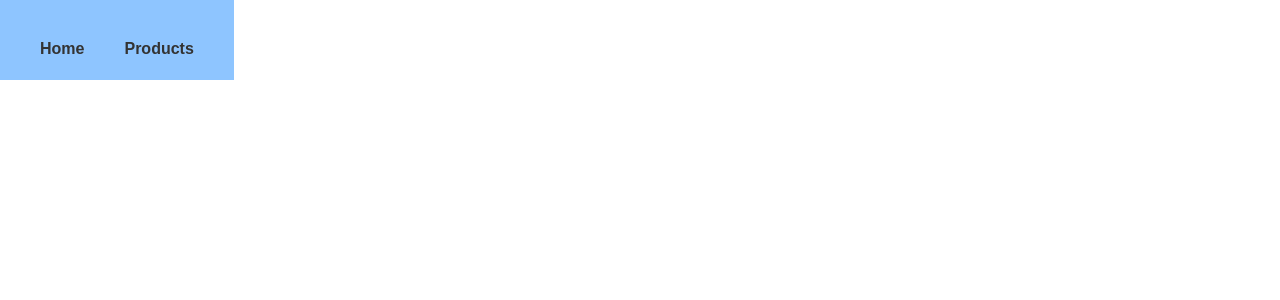
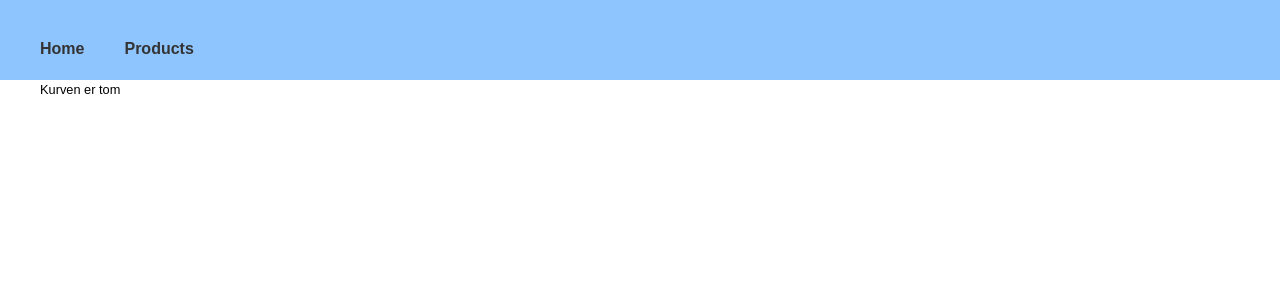
Before and after one commit to simple-shop-laerke-klara-helene/simple-shop, a Next.js app: page /payment in a window 1280 px wide. Shown: the top 300 px of the page. Built offline with nearby package versions, Linux system fonts and the light colour scheme.

Commit message:
basket funktionalitet

```diff
--- a/src/app/(route)/payment/page.js
+++ b/src/app/(route)/payment/page.js
@@ -1,19 +1,18 @@
 
 import Header from "@/app/components/Header";
 import { Suspense } from "react";
+import PaymentComponent from "@/app/components/PaymentComponent";
 
 export default function detail({ params }) {
 
   return (
    <>
-    <header>
+    <header className="grid col-[full] grid-cols-subgrid">
       <Header />
     </header>
 
      <main>
-         <Suspense fallback={<div>Loading product...</div>}>
-
-         </Suspense>
+         <PaymentComponent />
     </main>
     </>
   );
--- a/src/app/(route)/products/page.js
+++ b/src/app/(route)/products/page.js
@@ -38,7 +38,7 @@ async function ProductListContainer({ searchParams }) {
   const {category} = await searchParams;
   console.log(category)
   return (
-    <div className="grid grid-cols-[repeat(auto-fit,minmax(200px,300px))] gap-6 p-4 grid-row-subgrid">
+    <div className="grid grid-cols-[repeat(auto-fit,minmax(200px,300px))] p-4 gap-6 grid-row-subgrid">
       <ProductList category={category} />
     </div>
   );
--- /dev/null
+++ b/src/app/components/AddProductButton.jsx
@@ -0,0 +1,15 @@
+"use client";
+import useCartStore from "../store/shop";
+
+export default function AddToCartButton({ product }) {
+  const addToCart = useCartStore((state) => state.addToCart);
+
+  return (
+    <a
+      onClick={() => addToCart(product)}
+  className="border color-light-grey shadow-2xl rounded-lg px-4 py-3 bg-gray-200 justify-center items-center grid mt-2 mb-5 cursor-pointer"
+    >
+      Add to basket
+    </a>
+  );
+}
--- a/src/app/components/BasketComponent.jsx
+++ b/src/app/components/BasketComponent.jsx
@@ -1,22 +1,107 @@
+// "use client";
+// import useStore from "../store/shop";
+// import { FaRegStar, FaStar } from "react-icons/fa6";
+
+// const BasketComponent = ({ id }) => {
+//   const { shop, toggleshop } = useStore();
+
+//   console.log(shop);
+//   if (shop.includes(id)) {
+//     console.log("shop:", id);
+//     return (
+//       <FaStar size={25} color={"#FFD700"} onClick={() => toggleshop(id)} />
+//     );
+//   } else {
+//     console.log("Not shop:", id);
+//     return (
+//       <FaRegStar size={25} color={"gray"} onClick={() => toggleshop(id)} />
+//     );
+//   }
+// };
+
+// export default BasketComponent;
+
 "use client";
-import useStore from "../store/shop";
-import { FaRegStar, FaStar } from "react-icons/fa6";
+import useCartStore from "../store/shop";
+import Link from "next/link";
 
-const BasketComponent = ({ id }) => {
-  const { shop, toggleshop } = useStore();
+export default function Cart() {
+  const cart = useCartStore((state) => state.cart);
+  const increase = useCartStore((state) => state.increaseQuantity);
+  const decrease = useCartStore((state) => state.decreaseQuantity);
+  const remove = useCartStore((state) => state.removeFromCart);
 
-  console.log(shop);
-  if (shop.includes(id)) {
-    console.log("shop:", id);
-    return (
-      <FaStar size={25} color={"#FFD700"} onClick={() => toggleshop(id)} />
-    );
-  } else {
-    console.log("Not shop:", id);
-    return (
-      <FaRegStar size={25} color={"gray"} onClick={() => toggleshop(id)} />
-    );
-  }
-};
+if (cart.length === 0) return <p>Kurven er tom</p>;
 
-export default BasketComponent;
+  return (
+    <div className="fixed top-40 right-4 w-64 bg-white shadow-lg rounded-xl flex flex-col max-h-96">
+  {/* Header - altid synlig */}
+  <div className="p-4 border-b">
+    <h2 className="font-semibold text-lg">Kurv</h2>
+    <hr />
+  </div>
+
+  {/* Scrollable product list */}
+  <div className="flex-1 overflow-y-auto p-4 space-y-2">
+    {cart.length === 0 && <p>Kurven er tom</p>}
+
+    {cart.map((item) => (
+      <div key={item.id} className="border-b pb-2 bg-gray-200 rounded-lg p-3">
+        <div className="flex justify-between">
+          <h3 className="font-semibold mb-0">{item.title}</h3>
+          <p>{item.price} €</p>
+        </div>
+        <div className="flex items-center gap-2 justify-between">
+          <div className="gap-2 flex">
+            <button onClick={() => decrease(item.id)}>-</button>
+            <span>{item.quantity}</span>
+            <button onClick={() => increase(item.id)}>+</button>
+          </div>
+          <button
+            onClick={() => remove(item.id)}
+            className=""
+          >
+            Remove
+          </button>
+        </div>
+      </div>
+    ))}
+  </div>
+
+  {/* Footer - altid synlig */}
+  <div className="p-4 border-t">
+    <Link
+      href="/payment"
+      className="w-full text-center border border-black  py-2 rounded-lg shadow grid"
+    >
+      Go to Payment
+    </Link>
+  </div>
+</div>
+
+  );
+}
+
+// "use client";
+// import useCartStore from "../store/shop";
+
+// const AddToCartButton = ({ product }) => {
+//   const addToCart = useCartStore((state) => state.addToCart);
+//   const cart = useCartStore((state) => state.cart);
+
+//   // Check om produkt allerede i kurv
+//   const existing = cart.find((item) => item.id === product.id);
+
+//   return (
+//     <button
+//       onClick={() => addToCart(product)}
+//       className={`px-4 py-2 rounded ${
+//         existing ? "bg-green-500 text-white" : "bg-black text-white"
+//       }`}
+//     >
+//       {existing ? "Tilføjet" : "Læg i kurv"}
+//     </button>
+//   );
+// };
+
+// export default AddToCartButton;
--- /dev/null
+++ b/src/app/components/PaymentComponent.jsx
@@ -0,0 +1,45 @@
+"use client";
+import useCartStore from "../store/shop";
+import Link from "next/link";
+
+export default function Cart() {
+  const cart = useCartStore((state) => state.cart);
+  const increase = useCartStore((state) => state.increaseQuantity);
+  const decrease = useCartStore((state) => state.decreaseQuantity);
+  const remove = useCartStore((state) => state.removeFromCart);
+
+if (cart.length === 0) return <p>Kurven er tom</p>;
+
+  return (
+    <div className="grid">
+      <h1 className="font-semibold mb-2">Kurv</h1>
+
+      {cart.length === 0 && <p>Kurven er tom</p>}
+
+      {cart.map((item) => (
+        <div key={item.id} className="border-b py-2">
+          <p className="font-semibold">{item.title}</p>
+          <p>{item.price} kr</p>
+          <p>Antal: {item.quantity}</p>
+
+           <div className="flex items-center gap-2 mt-1">
+            <button onClick={() => decrease(item.id)}>-</button>
+            <span>{item.quantity}</span>
+            <button onClick={() => increase(item.id)}>+</button>
+          </div>
+          <button
+            onClick={() => remove(item.id)}
+            className="text-red-500 text-sm mt-1"
+          >
+            Fjern
+          </button>
+<Link href="/payment" className="border bg-gray-200 items-center justify-center grid shadow-lg">
+Go to Payment
+</Link>
+
+        </div>
+
+      ))}
+    </div>
+  );
+}
--- a/src/app/components/ProductList.jsx
+++ b/src/app/components/ProductList.jsx
@@ -2,6 +2,7 @@ import Image from "next/image";
 import Link from "next/link";
 import { Suspense } from "react";
 import BasketComponent from "./BasketComponent";
+import AddProductButton from "./AddProductButton";
 
 
 const ProductList = ({ category }) => {
@@ -24,7 +25,7 @@ const FetchProduct = async ({ category }) => {
   return products.map((product) => (
     <div className="grid" key={product.id}>
       <button className="col-start-1 row-start-1 flex justify-end">
-        <BasketComponent id={product.id} />
+
       </button>
       <Link href={`/products/${product.id}`}>
         <div className="rounded-lg p-2 shadow-md ">
@@ -48,7 +49,8 @@ const FetchProduct = async ({ category }) => {
           </div>
         </div>
       </Link>
-      <a href="" className="border color-light-grey shadow-2xl rounded-lg px-4 py-3 bg-gray-100 justify-center items-center grid">Læg i Kurv</a>
+      <AddProductButton product={product} />
+      {/* <a href="" className="border color-light-grey shadow-2xl rounded-lg px-4 py-3 bg-gray-100 justify-center items-center grid">Læg i Kurv</a> */}
     </div>
   ));
 };
--- a/src/app/globals.css
+++ b/src/app/globals.css
@@ -79,7 +79,7 @@ h3 {
   font-size: var(--step--2);
   line-height: 1.1;
   margin-bottom: 1rem;
-  color: rgb(87, 84, 84);
+  color: rgb(0, 0, 0);
   font-weight: bold;
 }
 
--- a/src/app/store/shop.jsx
+++ b/src/app/store/shop.jsx
@@ -1,28 +1,121 @@
+// import { create } from "zustand";
+// import { persist } from "zustand/middleware";
+
+// // HUSK AT INSTALLERE ZUSTAND MED: npm install zustand For at kunne bruge denne store!
+// // HUSK AT INSTALLERE ZUSTAND MED: npm install zustand For at kunne bruge denne store!
+// // HUSK AT INSTALLERE ZUSTAND MED: npm install zustand For at kunne bruge denne store!
+
+// const useStore = create(
+//   persist(
+//     (set, get) => ({
+//       shop: [],
+//       toggleshop: (product) => {
+//         const current = get().shop;
+//         const exists = current.includes(product);
+//         set({
+//           shop: exists
+//             ? current.filter((fav) => fav !== product) // Remove if exists
+//             : [...current, product], // Add if doesn't exist
+//         });
+//       },
+//     }),
+//     {
+//       name: "shop-storage",
+//     },
+//   ),
+// );
+
+// export default useStore;
+
+// import { create } from "zustand";
+
+// export const useCartStore = create((set) => ({
+//   cart: [],
+
+//   addToCart: (product) =>
+//     set((state) => {
+//       const existing = state.cart.find((item) => item.id === product.id);
+
+//       if (existing) {
+//         return {
+//           cart: state.cart.map((item) =>
+//             item.id === product.id
+//               ? { ...item, quantity: item.quantity + 1 }
+//               : item
+//           ),
+//         };
+//       }
+
+//       return {
+//         cart: [...state.cart, { ...product, quantity: 1 }],
+//       };
+//     }),
+
+//   removeFromCart: (id) =>
+//     set((state) => ({
+//       cart: state.cart.filter((item) => item.id !== id),
+//     })),
+// }));
+
 import { create } from "zustand";
 import { persist } from "zustand/middleware";
 
-// HUSK AT INSTALLERE ZUSTAND MED: npm install zustand For at kunne bruge denne store!
-// HUSK AT INSTALLERE ZUSTAND MED: npm install zustand For at kunne bruge denne store!
-// HUSK AT INSTALLERE ZUSTAND MED: npm install zustand For at kunne bruge denne store!
-
-const useStore = create(
+const useCartStore = create(
   persist(
     (set, get) => ({
-      shop: [],
-      toggleshop: (product) => {
-        const current = get().shop;
-        const exists = current.includes(product);
+      cart: [],
+
+      addToCart: (product) => {
+        const cart = get().cart;
+        const existing = cart.find((item) => item.id === product.id);
+
+        if (existing) {
+          // hvis produktet findes → øg quantity
+          set({
+            cart: cart.map((item) =>
+              item.id === product.id
+                ? { ...item, quantity: item.quantity + 1 }
+                : item
+            ),
+          });
+        } else {
+          // ellers tilføj med quantity 1
+          set({
+            cart: [...cart, { ...product, quantity: 1 }],
+          });
+        }
+      },
+
+      removeFromCart: (id) => {
         set({
-          shop: exists
-            ? current.filter((fav) => fav !== product) // Remove if exists
-            : [...current, product], // Add if doesn't exist
+          cart: get().cart.filter((item) => item.id !== id),
+        });
+      },
+
+      increaseQuantity: (id) => {
+        set({
+          cart: get().cart.map((item) =>
+            item.id === id ? { ...item, quantity: item.quantity + 1 } : item
+          ),
+        });
+      },
+
+      decreaseQuantity: (id) => {
+        set({
+          cart: get().cart
+            .map((item) =>
+              item.id === id
+                ? { ...item, quantity: item.quantity - 1 }
+                : item
+            )
+            .filter((item) => item.quantity > 0),
         });
       },
     }),
     {
-      name: "shop-storage",
-    },
-  ),
+      name: "cart-storage", // localStorage key
+    }
+  )
 );
 
-export default useStore;
+export default useCartStore;
```
